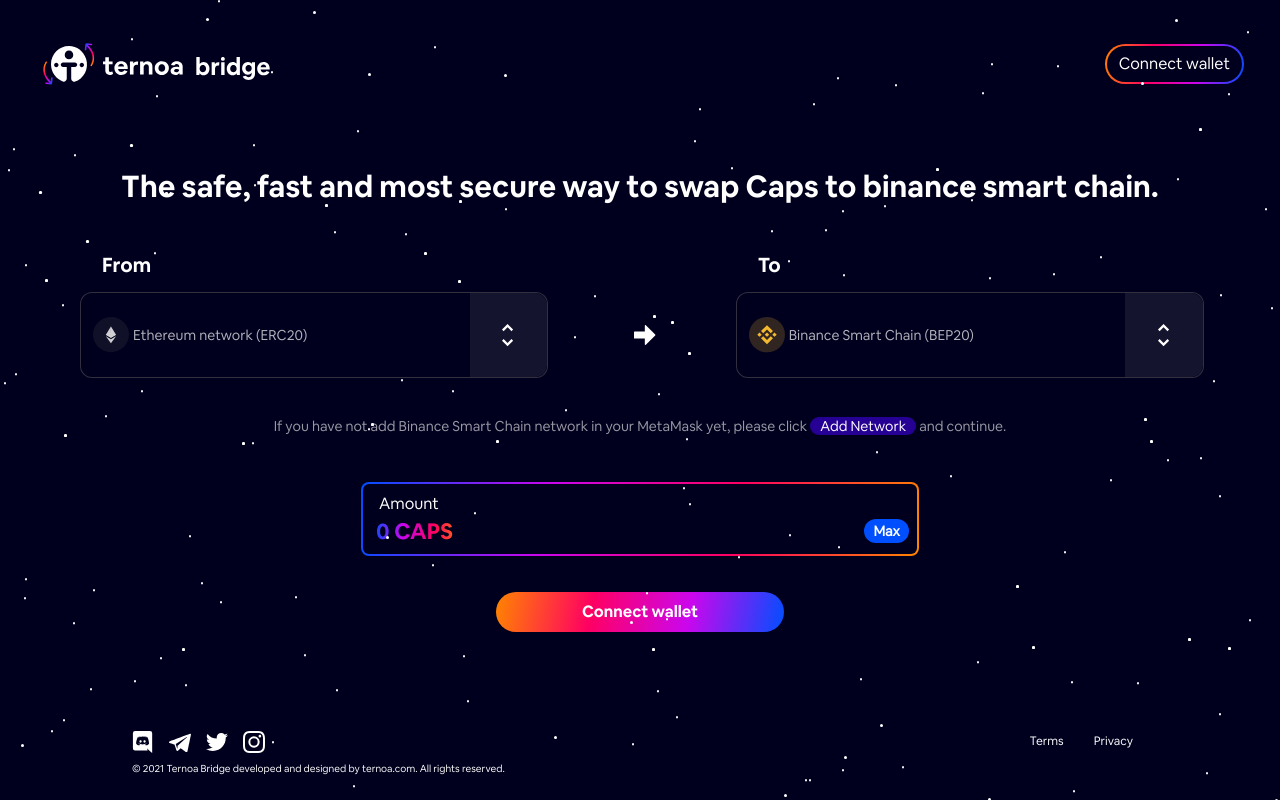
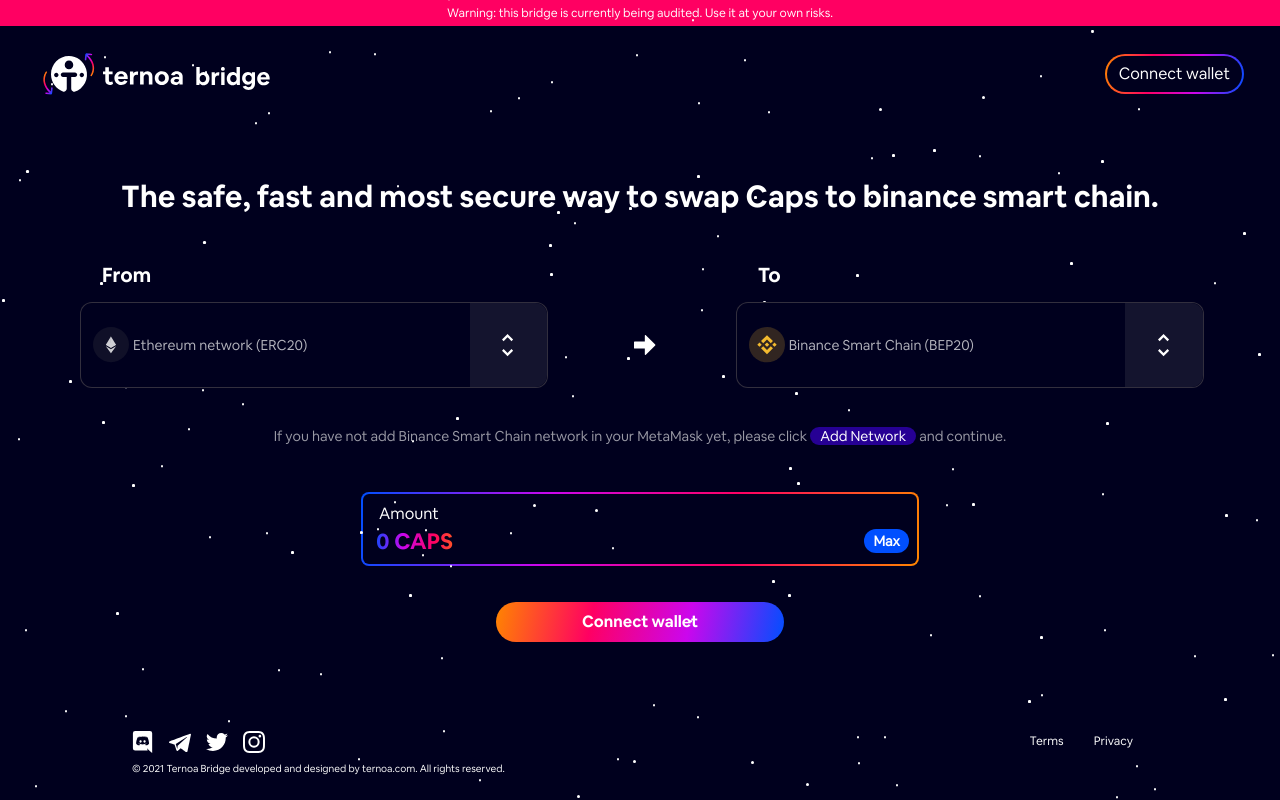
Before and after one commit to sailing-dev/chainbridge-frontend, a Next.js app: page / in a window 1280 px wide. Built offline with nearby package versions, Linux system fonts and the light colour scheme; what @walletconnect/web3-provider would draw is missing.

Commit message:
add warning banner, remove unnecessary useEffect

```diff
--- /dev/null
+++ b/components/WarningBanner/WarningBanner.module.scss
@@ -0,0 +1,10 @@
+.warningBanner{
+    display: flex;
+    width: 100%;
+    align-items: center;
+    justify-content: center;
+    text-align: center;
+    font-size: 12px;
+    background-color: #ff0062;
+    padding: 4px 16px;
+}
--- /dev/null
+++ b/components/WarningBanner/WarningBanner.tsx
@@ -0,0 +1,16 @@
+import React from 'react';
+import style from './WarningBanner.module.scss';
+
+export interface WarningBannerProps {
+}
+
+
+const WarningBanner: React.FC<WarningBannerProps> = () => {
+    return (
+        <div className={style.warningBanner}>
+            Warning: this bridge is currently being audited. Use it at your own risks.
+        </div>
+    )
+}
+
+export default WarningBanner;
--- /dev/null
+++ b/components/WarningBanner/index.tsx
@@ -0,0 +1 @@
+export { default } from "./WarningBanner";
--- a/components/base/MainHeader/MainHeader.module.scss
+++ b/components/base/MainHeader/MainHeader.module.scss
@@ -2,9 +2,9 @@
     display: flex;
     align-items: center;
     justify-content: space-between;
-    padding: 0 12px;
+    padding: 8px 12px;
     @media (min-width: 768px) {
-        padding: 36px 36px;
+        padding: 20px 36px 36px 36px;
     }
     background-color: #00001e;
 }
--- a/components/home-connected/HomeConnected.tsx
+++ b/components/home-connected/HomeConnected.tsx
@@ -21,6 +21,7 @@
 import WalletConnect from 'components/assets/Providers/WalletConnect';
 import { clear, get } from 'helpers/storage.helper'
 import { USER_WALLET_TYPE } from 'const'
+import WarningBanner from 'components/WarningBanner';
 
 declare let window: any;
 
@@ -47,15 +48,17 @@
             dispatch(actions.setCapsAmount(Number(providerBalance.toString())))
         }
     }
-    useEffect(() => {
-        updateProviderBalance();
-    }, [userWallet?.address])
+    useEffect(()=>{
+        let optionsArray = options.filter(x => x.value == userWalletChainType)
+        if (userWallet && optionsArray.length>0) setSelectedOptionFrom(optionsArray[0])
+        updateProviderBalance()
+        setCapsToSwap(0)
+    }, [userWalletChainType])
     useEffect(() => {
         setIsWindowEthAvailable(typeof window !== "undefined" && window.ethereum ? true : false)
     })
     useEffect(() => {
         const networkTypeStorage: NetworkType = get(USER_WALLET_TYPE) as NetworkType
-
         if (networkTypeStorage) {
             handleConnect(networkTypeStorage)
         }
@@ -65,11 +68,6 @@
         updateProviderBalance()
         setCapsToSwap(0)
     }, [selectedOptionFrom?.value])
-    useEffect(()=>{
-        updateProviderBalance()
-        setCapsToSwap(0)
-        if (userWallet) setSelectedOptionFrom(options.filter(x => x.value == userWalletChainType)[0])
-    }, [userWalletChainType])
     const handleChange = (option: Option, isFrom: boolean) => {
         if (isFrom) {
             setSelectedOptionFrom(option)
@@ -137,6 +135,7 @@
                 <meta name="description" content="BSC ETH Bridge, by Ternoa." />
             </Head>
             <div className={"mainContainer"}>
+                <WarningBanner/>
                 <MainHeader setConnectModalOpen={setPopupConnectionOpen} isWindowEthAvailable={isWindowEthAvailable} handleConnect={handleConnect} />
                 <div className={"container py-3 d-flex flex-column align-items-center"}>
                     <div className={style.intro}>The safe, fast and most secure way to swap Caps to binance smart chain.</div>
```
